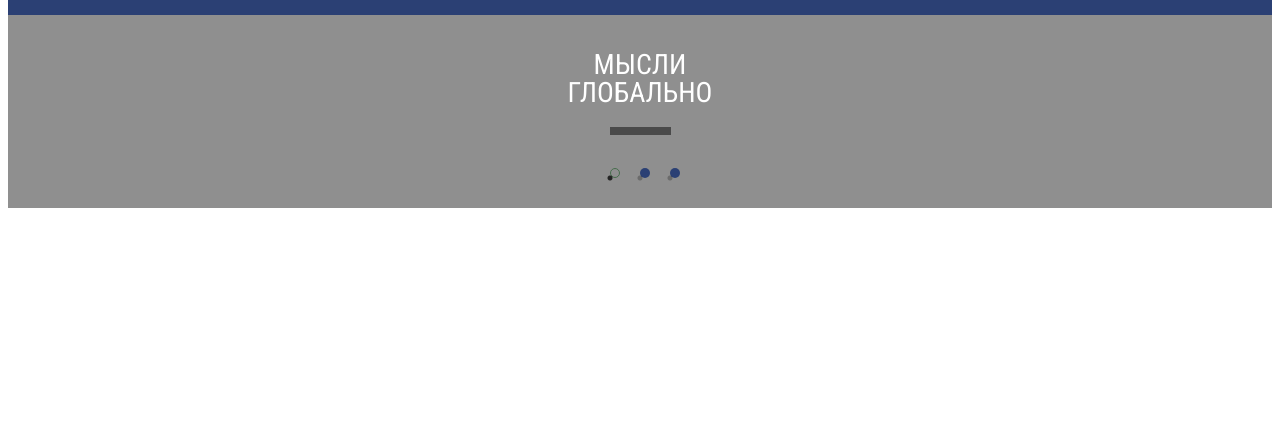
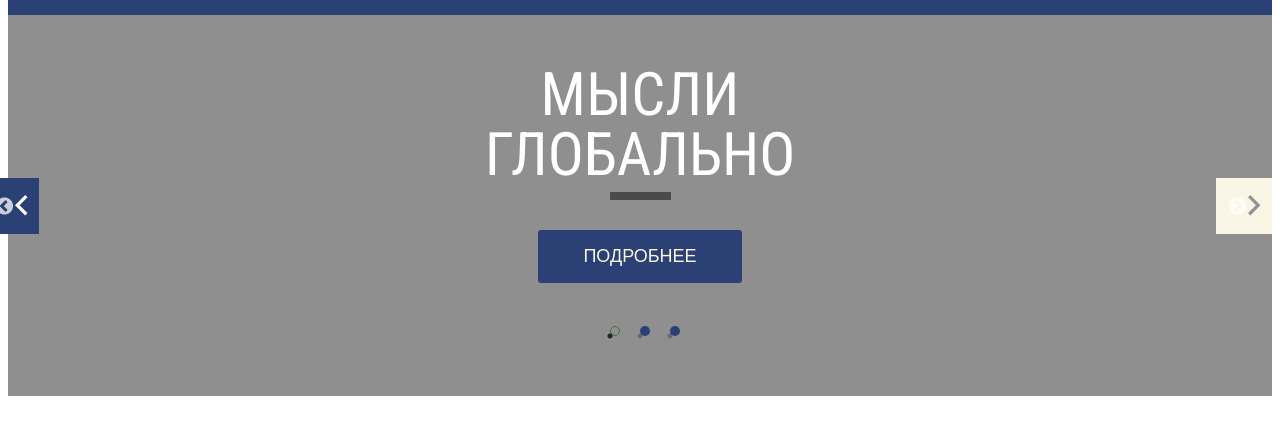
Before and after one commit to turatbekovamalika/di-gi, a website: page index.html in a window 1280 px wide. Shown: the part 73-508 px from the top of the page. Drawn offline with nearby package versions, Linux system fonts and the light colour scheme.

Commit message:
add portrait first

```diff
--- a/index.html
+++ b/index.html
@@ -35,12 +35,16 @@
       <div class="top-slider">
         <div class="top-slider__item">
           <h3 class="top-slider__title">МЫСЛИ ГЛОБАЛЬНО</h3>
+
+          <button class="top-slider__btn">ПОДРОБНЕЕ</button>
         </div>
         <div class="top-slider__item">
           <h3 class="top-slider__title">МЫСЛИ ГЛОБАЛЬНО</h3>
+          <button class="top-slider__btn">ПОДРОБНЕЕ</button>
         </div>
         <div class="top-slider__item">
           <h3 class="top-slider__title">МЫСЛИ ГЛОБАЛЬНО</h3>
+          <button class="top-slider__btn">ПОДРОБНЕЕ</button>
         </div>
       </div>
     </section>
--- a/js/main.js
+++ b/js/main.js
@@ -4,6 +4,10 @@ $(function () {
 
     slidesToShow: 1,
     slidesToScroll: 1,
+    nextArrow:
+      '<button type="button" class="slick-arrow slick-next"><img src="images/next-arrow.svg" alt="arrow"></button>',
+    prevArrow:
+      '<button type="button" class="slick-arrow slick-prev"><img src="images/prev-arrow.svg" alt="arrow"></button>',
     responsive: [
       {
         breakpoint: 1024,
--- a/scss/style.scss
+++ b/scss/style.scss
@@ -21,6 +21,9 @@ li {
   margin: 0;
   padding: 0;
   list-style: none;
+}
+button {
+  padding: 0;
 }
 body {
   min-width: 320px;
@@ -112,9 +115,15 @@ body {
 .head {
   background-image: url(../images/bg-slider.jpg);
   background-repeat: no-repeat;
-  background-position: center center;
+  background-position: -64px center;
   background-size: cover;
   min-height: 193px;
+}
+@media (min-width: 640px) {
+  .head {
+    min-height: 386px;
+    background-position: -162px center;
+  }
 }
 .top-slider {
   background: rgba(33, 33, 33, 0.5);
@@ -145,6 +154,9 @@ body {
       background-color: $text-color;
     }
   }
+  &__btn {
+    display: none;
+  }
   .slick-dots {
     display: flex;
     justify-content: center;
@@ -170,3 +182,46 @@ body {
     }
   }
 }
+@media (min-width: 640px) {
+  .top-slider {
+    &__item {
+      min-width: 386px;
+    }
+    &__title {
+      font-size: 60px;
+      line-height: 60px;
+      padding: 50px 0 15px;
+      margin: 0 auto 30px;
+      max-width: 520px;
+    }
+    &__btn {
+      display: block;
+      margin: 0 auto 113px;
+      font-size: 18px;
+      background-color: $accent;
+      color: $bg-color;
+      padding: 16px 45px;
+      border: none;
+      border-radius: 3px;
+    }
+    .slick-dots {
+      bottom: 50px;
+    }
+    .slick-arrow {
+      width: 56px;
+      height: 56px;
+      border: none;
+      position: absolute;
+      right: 0;
+      z-index: 5;
+    }
+    .slick-prev {
+      background-color: $accent;
+      top: calc(50%-56px);
+    }
+    .slick-next {
+      background-color: $bg-color;
+      bottom: calc(50%-56px);
+    }
+  }
+}
--- a/scss/vars.scss
+++ b/scss/vars.scss
@@ -1,2 +1,3 @@
 $accent: #2b4074;
 $text-color: #4a4a4a;
+$bg-color: #f9f6e5;
```
Also changed, not shown: css/style.css, images/next-arrow.svg (added), images/prev-arrow.svg (added).
